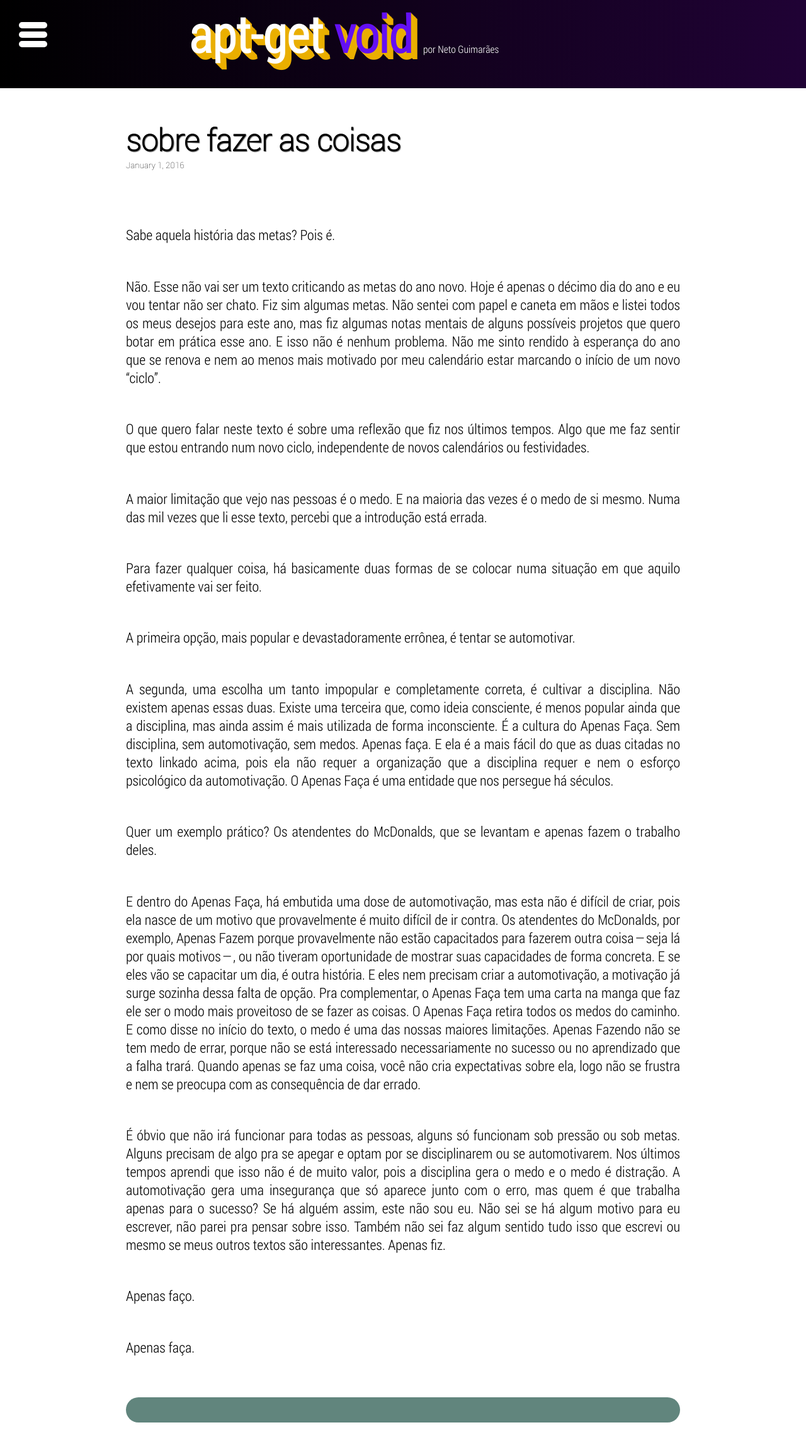
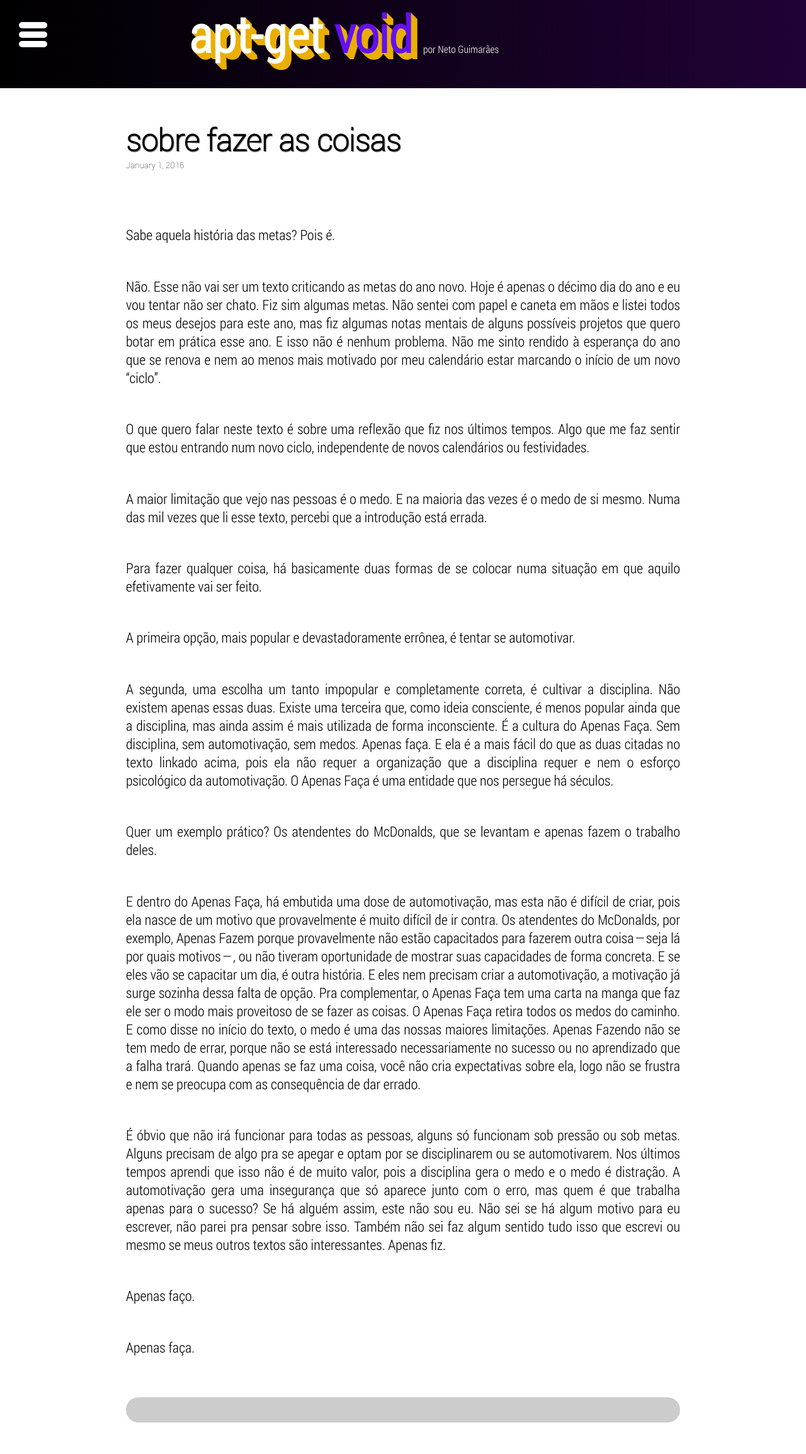
Before and after one commit to batoreh/netoguimaraes.github.io, a Jekyll site: the page built from _posts/2016-01-01-Sobre-fazer-as-coisas.md, in a window 1280 px wide. Shown: the whole page at 63% size. Built offline with Jekyll 4.4.1, drawn with Linux system fonts in a browser that asks for light colours.

Commit message:
Add files via upload

```diff
--- a/css/master.css
+++ b/css/master.css
@@ -233,7 +233,7 @@ body{
 	box-sizing: border-box;
 	border-radius: 20px;
 	margin-top: 50px;
-	background-color: #61857d;
+	background-color: #cccccc;
 }
 footer{
 	position: absolute;
```
